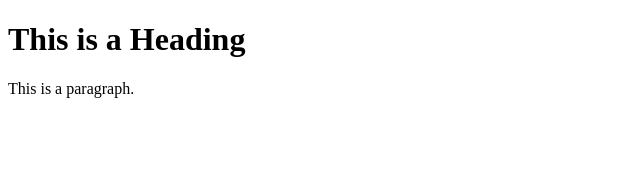
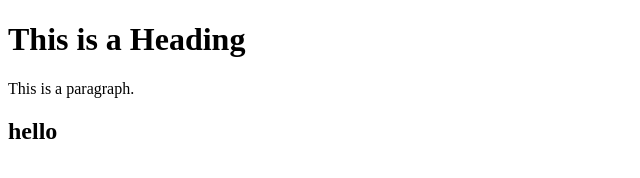
Before and after one commit to praveen11822/LICS, a plain HTML site: page index.html in a window 1280 px wide. Shown: the full height of the page, 0-640 px from the left. Drawn offline with Linux system fonts and the light colour scheme.

Commit message:
Update index.html
updated

```diff
--- a/index.html
+++ b/index.html
@@ -7,6 +7,7 @@
 
 <h1>This is a Heading</h1>
 <p>This is a paragraph.</p>
+  <h2>hello<h2>
 
 </body>
 </html>
```
